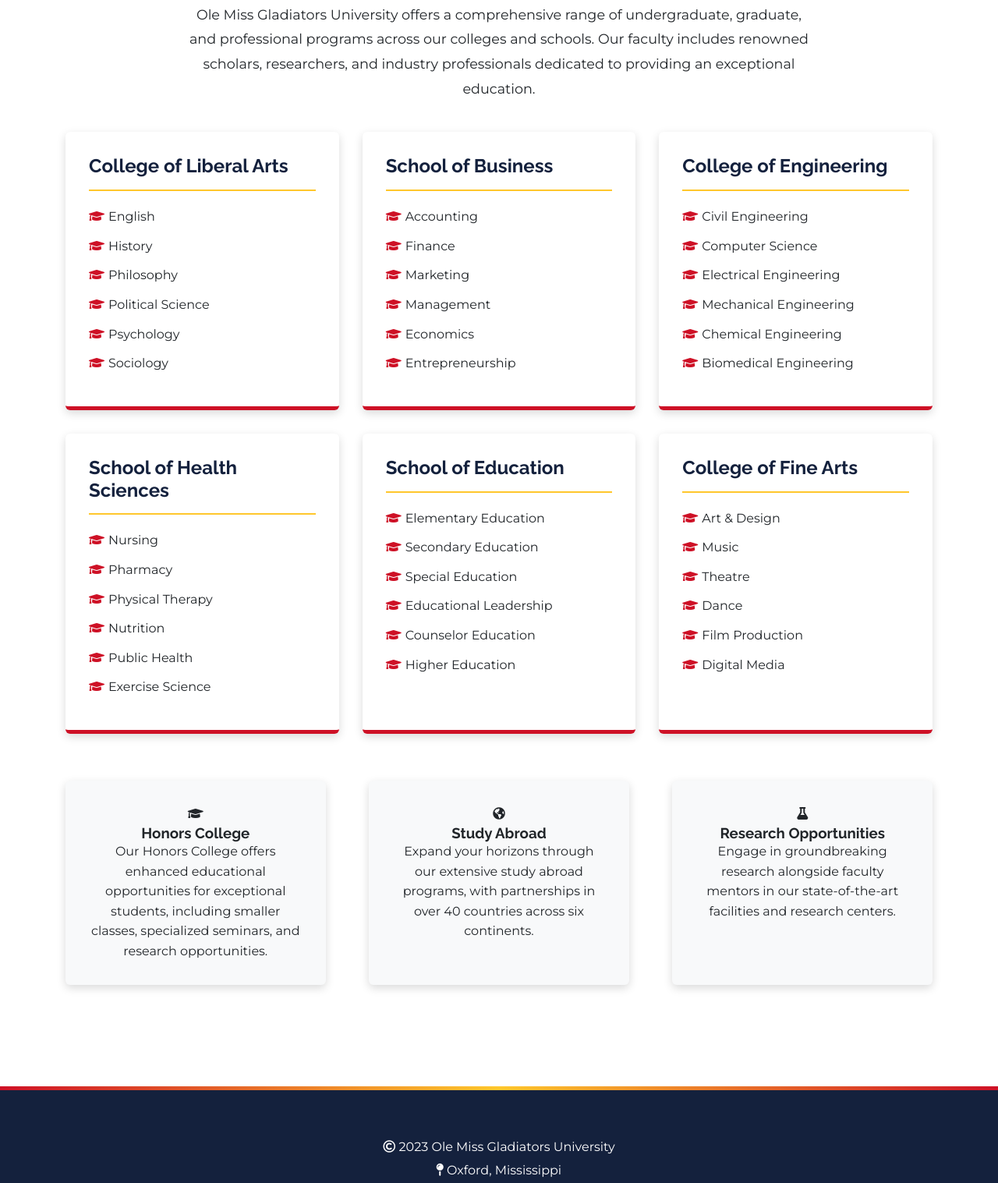
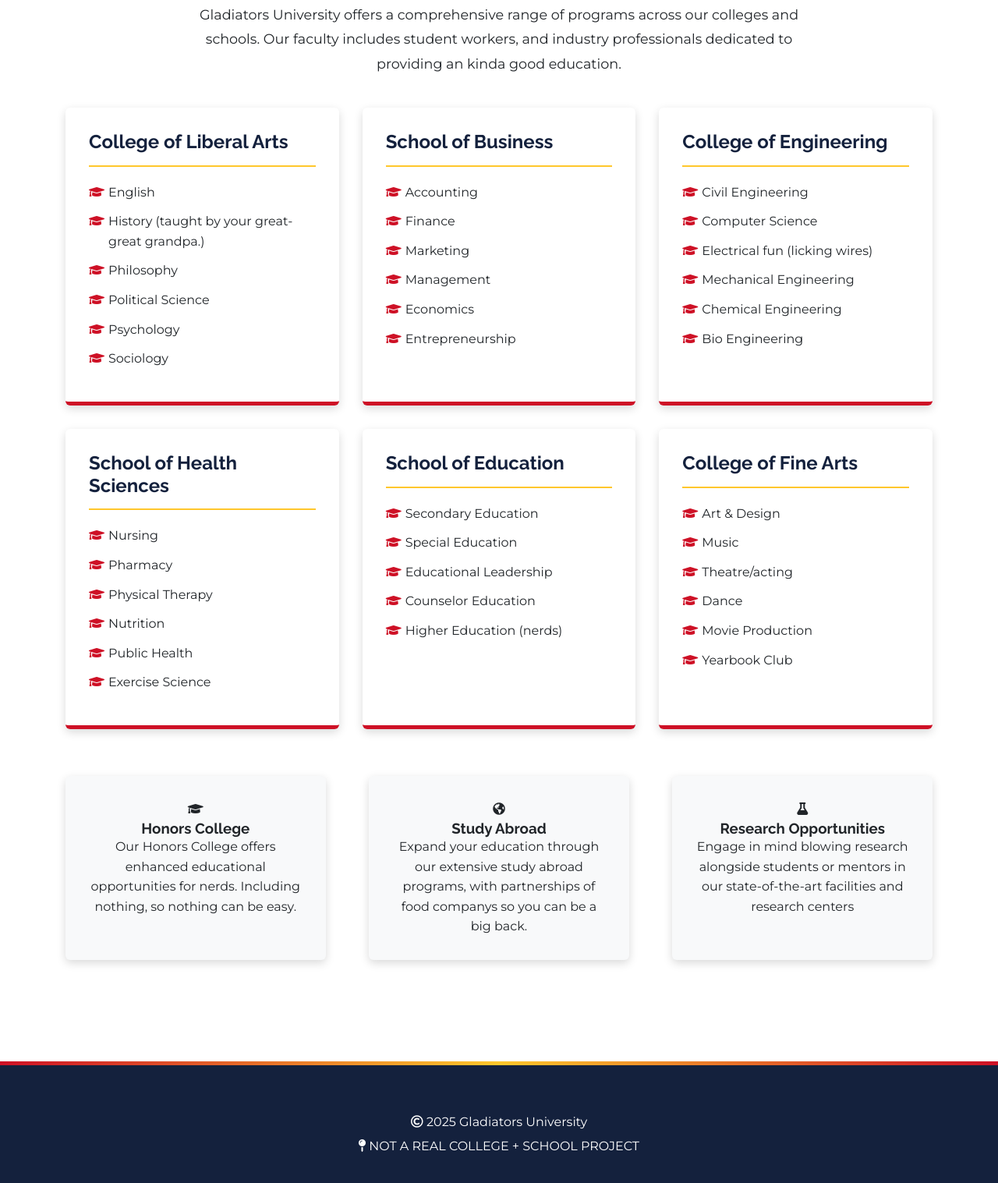
Before and after one commit to Spartan370/SchoolWeb, a plain HTML site: page about.html in a window 1280 px wide. Shown: the part 514-2031 px from the top of the page at 78% size. Drawn offline with Linux system fonts and the light colour scheme.

Commit message:
Update about.html

```diff
--- a/about.html
+++ b/about.html
@@ -3,15 +3,15 @@
 <head>
     <meta charset="UTF-8">
     <meta name="viewport" content="width=device-width, initial-scale=1.0">
-    <title>Academics - Ole Miss Gladiators University</title>
+    <title>Academics - Gladiators University</title>
     <link rel="stylesheet" href="css/style.css">
     <link rel="icon" href="images/favicon.ico" type="image/x-icon">
 </head>
 <body>
     <header>
         <div class="logo-container">
-            <img src="images/gladiator-logo.png" alt="Ole Miss Gladiators Logo" class="logo">
-            <h1>Ole Miss Gladiators University</h1>
+            <img src="images/gladiator-logo.png" alt="Gladiators Logo" class="logo">
+            <h1>Gladiators University</h1>
         </div>
         <nav>
             <ul>
@@ -32,14 +32,14 @@
         <section class="academics-section">
             <div class="container">
                 <h2>Our Colleges and Schools</h2>
-                <p class="intro-text">Ole Miss Gladiators University offers a comprehensive range of undergraduate, graduate, and professional programs across our colleges and schools. Our faculty includes renowned scholars, researchers, and industry professionals dedicated to providing an exceptional education.</p>
+                <p class="intro-text">Gladiators University offers a comprehensive range of programs across our colleges and schools. Our faculty includes student workers, and industry professionals dedicated to providing an kinda good education.</p>
 
                 <div class="colleges-grid">
                     <div class="college-card">
                         <h3>College of Liberal Arts</h3>
                         <ul>
                             <li>English</li>
-                            <li>History</li>
+                            <li>History (taught by your great-great grandpa.)</li>
                             <li>Philosophy</li>
                             <li>Political Science</li>
                             <li>Psychology</li>
@@ -62,10 +62,10 @@
                         <ul>
                             <li>Civil Engineering</li>
                             <li>Computer Science</li>
-                            <li>Electrical Engineering</li>
+                            <li>Electrical fun (licking wires)</li>
                             <li>Mechanical Engineering</li>
                             <li>Chemical Engineering</li>
-                            <li>Biomedical Engineering</li>
+                            <li>Bio Engineering</li>
                         </ul>
                     </div>
                     <div class="college-card">
@@ -82,12 +82,11 @@
                     <div class="college-card">
                         <h3>School of Education</h3>
                         <ul>
-                            <li>Elementary Education</li>
                             <li>Secondary Education</li>
                             <li>Special Education</li>
                             <li>Educational Leadership</li>
                             <li>Counselor Education</li>
-                            <li>Higher Education</li>
+                            <li>Higher Education (nerds)</li>
                         </ul>
                     </div>
                     <div class="college-card">
@@ -95,10 +94,10 @@
                         <ul>
                             <li>Art & Design</li>
                             <li>Music</li>
-                            <li>Theatre</li>
+                            <li>Theatre/acting</li>
                             <li>Dance</li>
-                            <li>Film Production</li>
-                            <li>Digital Media</li>
+                            <li>Movie Production</li>
+                            <li>Yearbook Club</li>
                         </ul>
                     </div>
                 </div>
@@ -107,17 +106,17 @@
                     <div class="feature">
                         <i class="fas fa-graduation-cap"></i>
                         <h3>Honors College</h3>
-                        <p>Our Honors College offers enhanced educational opportunities for exceptional students, including smaller classes, specialized seminars, and research opportunities.</p>
+                        <p>Our Honors College offers enhanced educational opportunities for nerds. Including nothing, so nothing can be easy.</p>
                     </div>
                     <div class="feature">
                         <i class="fas fa-globe-americas"></i>
                         <h3>Study Abroad</h3>
-                        <p>Expand your horizons through our extensive study abroad programs, with partnerships in over 40 countries across six continents.</p>
+                        <p>Expand your education through our extensive study abroad programs, with partnerships of food companys so you can be a big back.</p>
                     </div>
                     <div class="feature">
                         <i class="fas fa-flask"></i>
                         <h3>Research Opportunities</h3>
-                        <p>Engage in groundbreaking research alongside faculty mentors in our state-of-the-art facilities and research centers.</p>
+                        <p>Engage in mind blowing research alongside students or mentors in our state-of-the-art facilities and research centers</p>
                     </div>
                 </div>
             </div>
@@ -126,8 +125,8 @@
 
     <footer>
         <div class="container">
-            <p><i class="far fa-copyright"></i> 2023 Ole Miss Gladiators University</p>
-            <p><i class="fas fa-map-pin"></i> Oxford, Mississippi</p>
+            <p><i class="far fa-copyright"></i> 2025 Gladiators University</p>
+            <p><i class="fas fa-map-pin"></i> NOT A REAL COLLEGE + SCHOOL PROJECT</p>
         </div>
     </footer>
 
```
